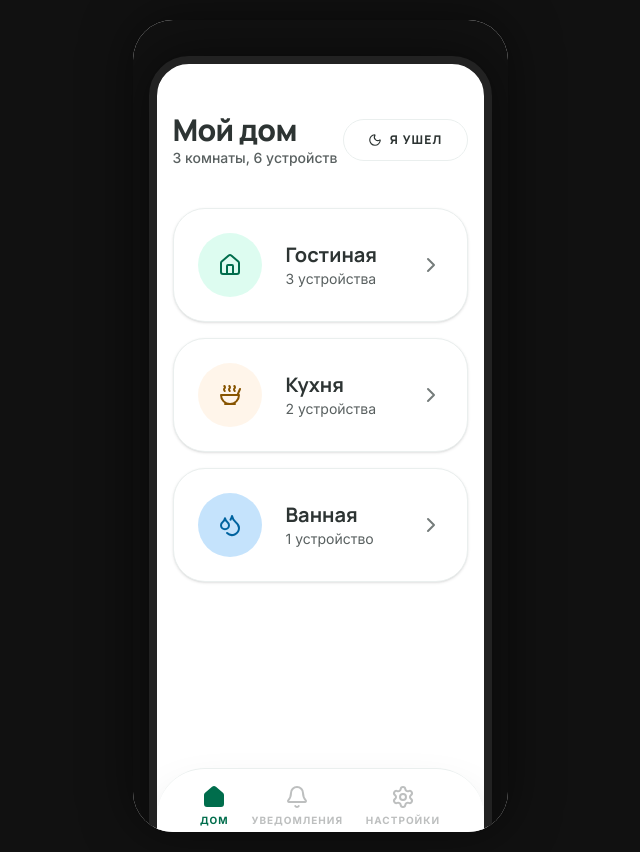
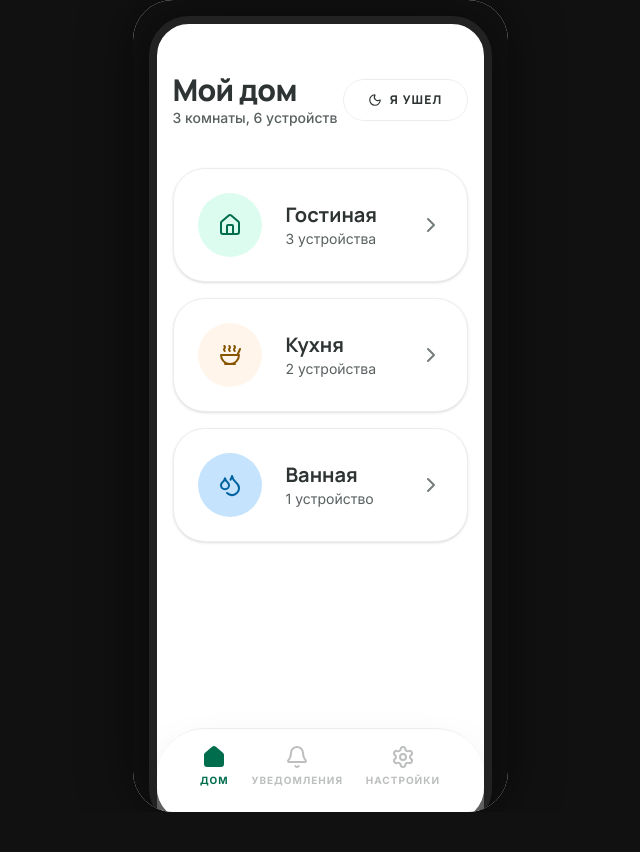
Before and after one commit to nahstya/smart-home-ui-study, a React (Vite) app in the folder aura-home/: page / in a window 1280 px wide. Shown: the whole page, without its empty margins (320-960 px from the left). After the commit the page ends 812 px from the top, so only its background shows below. Built offline with nearby package versions, Linux system fonts and the light colour scheme.

Commit message:
Update index.css

```diff
--- a/aura-home/src/index.css
+++ b/aura-home/src/index.css
@@ -62,36 +62,31 @@
   -webkit-tap-highlight-color: transparent;
 }
 
-/* убираем стандартные отступы */
+/* Вставь это во второй и третий index.css */
 body {
   margin: 0;
-  background: #111; /* фон вокруг "телефона" */
+  background: #111; /* Темный фон вокруг телефона */
+  display: flex;
+  justify-content: center;
+  align-items: center;
+  min-height: 100vh;
 }
 
-/* Основной контейнер-телефон */
 #root {
   width: 375px;
   height: 812px;
-  margin: 20px auto; /* добавим немного отступа сверху для десктопа */
   background: white;
   position: relative;
-  overflow: hidden; /* обрезаем всё, что выходит за границы "трубки" */
-  border-radius: 40px; /* добавим скругления как у смартфона */
+  overflow: hidden; /* Обрезаем всё, что вылетает за границы трубки */
+  border-radius: 40px;
   box-shadow: 0 0 50px rgba(0,0,0,0.5);
 }
 
-/* Обертка для вашего контента (всех экранов) */
-.scrollable-content {
-  width: 100%;
-  height: 100%;
-  overflow-y: auto; /* разрешаем вертикальный скролл */
-  padding-bottom: 100px; /* ВАЖНО: отступ снизу, чтобы контент не перекрывался навигацией */
-
-  /* Прячем дефолтный скроллбар, чтобы выглядело как в приложении */
-  -ms-overflow-style: none;  /* Internet Explorer 10+ */
-  scrollbar-width: none;  /* Firefox */
+/* Добавь этот класс для скрытия полосы прокрутки, но сохранения самой функции */
+.no-scrollbar::-webkit-scrollbar {
+  display: none;
 }
-
-.scrollable-content::-webkit-scrollbar {
-  display: none;  /* Safari and Chrome */
+.no-scrollbar {
+  -ms-overflow-style: none;
+  scrollbar-width: none;
 }
```
